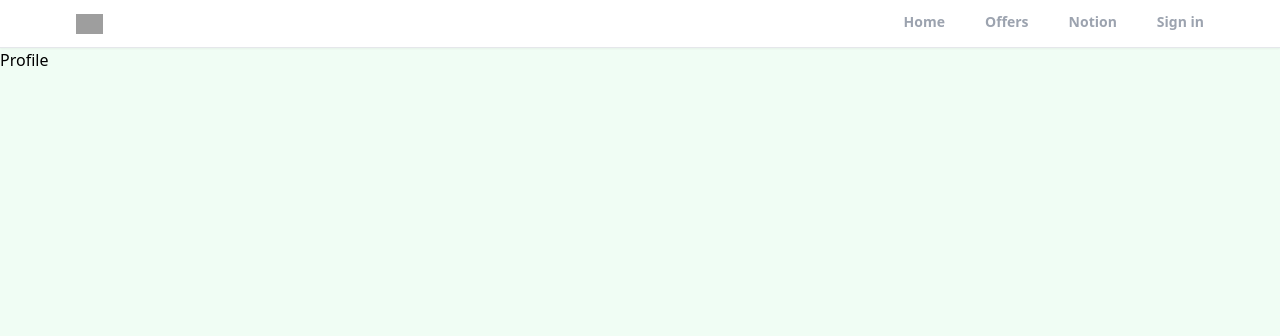
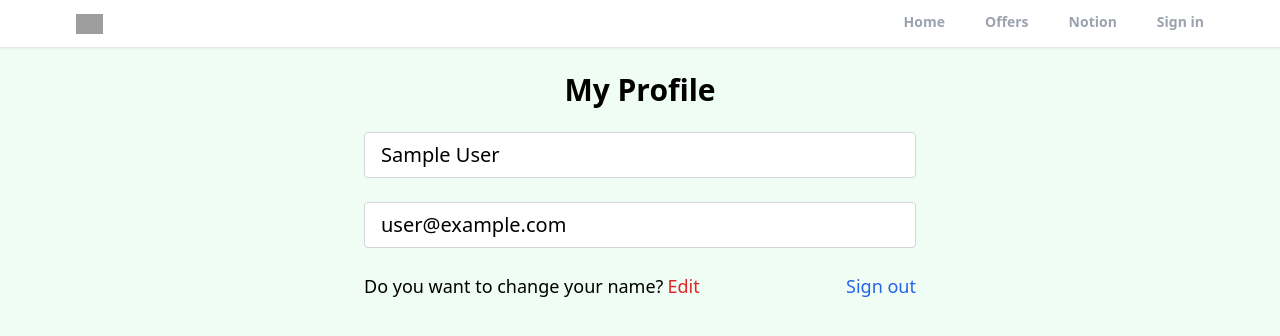
Before and after one commit to Succyvibe/RentalHub, a React (Create React App) app: page /profile in a window 1280 px wide. Shown: the top 336 px of the page. Built offline with nearby package versions, Linux system fonts and the light colour scheme; no server answers; sample sign-in values are in the browser's storage; grey boxes are pictures that could not be loaded.

Commit message:
create private route and custom hook for protecting the profile page and the logout functionality

```diff
--- a/src/App.js
+++ b/src/App.js
@@ -8,6 +8,7 @@
 import Offers from "./pages/Offers";
 import Header from "./components/Header";
 import Notion from "./pages/Notion";
+import PrivateRoute from "./components/PrivateRoute";
 
 // ============React Toastify=============
 import "react-toastify/dist/ReactToastify.css";
@@ -20,7 +21,9 @@
         <Header />
         <Routes>
           <Route path="/" element={<Home />} />
-          <Route path="/profile" element={<Profile />} />
+          <Route path="/profile" element={<PrivateRoute />}>
+            <Route path="/profile" element={<Profile />} />
+          </Route>
           <Route path="/sign-in" element={<SignIn />} />
           <Route path="/sign-up" element={<SignUp />} />
           <Route path="/forgot-password" element={<ForgotPassword />} />
--- /dev/null
+++ b/src/components/PrivateRoute.jsx
@@ -0,0 +1,14 @@
+import React from "react";
+import { Navigate, Outlet } from "react-router-dom";
+import useAuthStatus from "../hooks/useAuthStatus";
+
+const PrivateRoute = () => {
+  const { loggedIn, checkingStatus } = useAuthStatus();
+
+  if (checkingStatus) {
+    return <h3>Loading...</h3>;
+  }
+  return loggedIn ? <Outlet /> : <Navigate to="/sign-in" />;
+};
+
+export default PrivateRoute;
--- /dev/null
+++ b/src/hooks/useAuthStatus.jsx
@@ -0,0 +1,21 @@
+import { getAuth, onAuthStateChanged } from "firebase/auth";
+import React, { useEffect, useState } from "react";
+
+const useAuthStatus = () => {
+  const [loggedIn, setLoggedIn] = useState(false);
+  const [checkingStatus, setCheckingStatus] = useState(true);
+
+  useEffect(() => {
+    const auth = getAuth;
+    onAuthStateChanged(auth, (user) => {
+      if (user) {
+        setLoggedIn(true);
+      }
+      setCheckingStatus(false);
+    });
+  }, []);
+
+  return { loggedIn, checkingStatus };
+};
+
+export default useAuthStatus;
--- a/src/pages/Profile.jsx
+++ b/src/pages/Profile.jsx
@@ -1,7 +1,65 @@
-import React from "react";
+import React, { useState } from "react";
+import { getAuth } from "firebase/auth";
+import { useNavigate } from "react-router";
 
 const Profile = () => {
-  return <div>Profile</div>;
+  const auth = getAuth();
+  const navigate = useNavigate();
+  const [formData, setFormData] = useState({
+    name: auth.currentUser.displayName,
+    email: auth.currentUser.email,
+  });
+
+  const { name, email } = formData;
+
+  function onLogout() {
+    auth.signOut();
+    navigate("/");
+  }
+
+  return (
+    <>
+      <section className="max-w-6xl mx-auto flex justify-center items-center flex-col">
+        <h1 className="text-3xl text-center mt-6 font-bold">My Profile</h1>
+        <div className="w-full md:w-[50%]  mt-6 px-3">
+          <form>
+            {/* ==Name Input=== */}
+            <input
+              type="text"
+              id="name"
+              value={name}
+              disabled
+              className="w-full px-4 py-2 text-xl text-gray-700bg-white border border-gray-300 rounded transition ease-in-out mb-6"
+            />
+            {/* ==Email Input=== */}
+            <input
+              type="email"
+              id="email"
+              value={email}
+              disabled
+              className="w-full px-4 py-2 text-xl text-gray-700bg-white border border-gray-300 rounded transition ease-in-out mb-6"
+            />
+
+            <div className="flex justify-between items-center whitespace-nowrap text-sm md:text-lg mb-6">
+              <p className="flex items-center">
+                Do you want to change your name?
+                <span className="text-red-600 hover:text-red-700 transition ease-in-out duration-200 ml-1 cursor-pointer">
+                  Edit
+                </span>
+              </p>
+
+              <p
+                className="text-blue-600 hover:text-blue-700 transition ease-in-out duration-200 cursor-pointer"
+                onClick={onLogout}
+              >
+                Sign out
+              </p>
+            </div>
+          </form>
+        </div>
+      </section>
+    </>
+  );
 };
 
 export default Profile;
```
